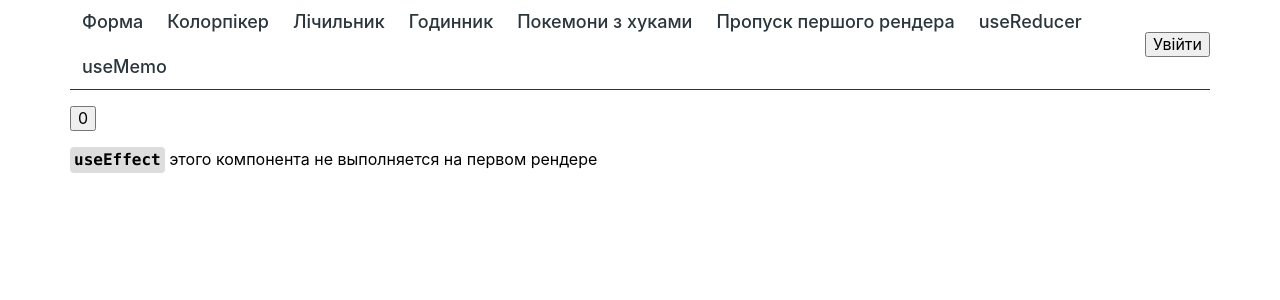
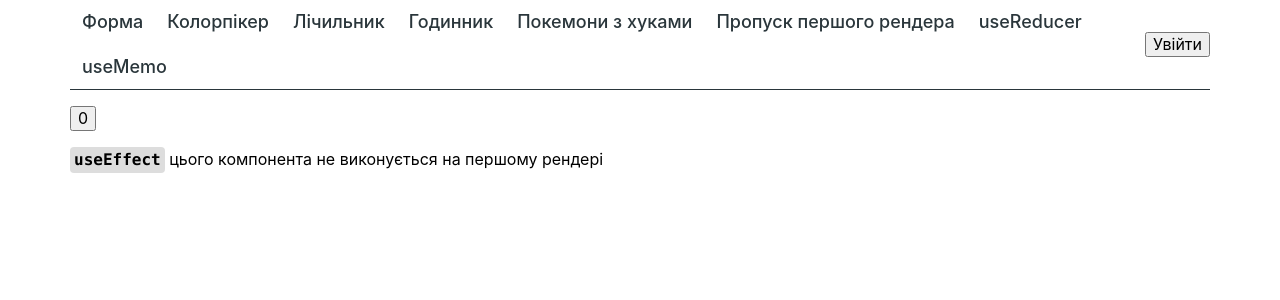
Before and after one commit to myhappyday/react-71-module-4, a React (Create React App) app: page /skip-first-render in a window 1280 px wide. Shown: the top 300 px of the page. Built offline with nearby package versions, Linux system fonts and the light colour scheme.

Commit message:
Module 4 Lesson 8.1

```diff
--- a/src/components/SkipEffectOnFirstRender.js
+++ b/src/components/SkipEffectOnFirstRender.js
@@ -20,15 +20,15 @@ export default function SkipEffectOnFirstRender() {
       return;
     }
 
-    console.log(`Выполняется useEffect - ${Date.now()}`);
+    console.log(`Виконується useEffect - ${Date.now()}`);
   });
 
   return (
     <div>
       <button onClick={() => setCount(c => c + 1)}>{count}</button>
       <p>
-        <code style={styles.code}>useEffect</code> этого компонента не
-        выполняется на первом рендере
+        <code style={styles.code}>useEffect</code> цього компонента не
+        виконується на першому рендері
       </p>
     </div>
   );
```
